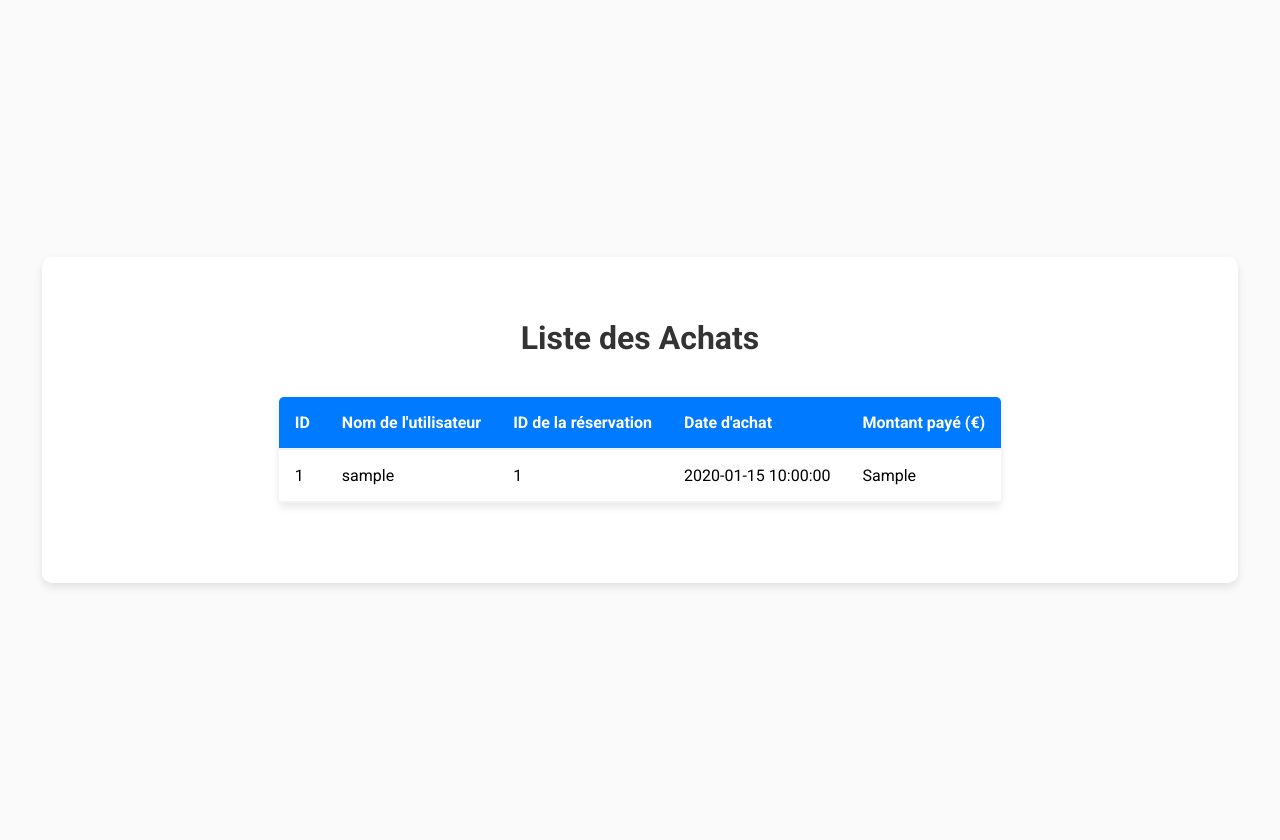
After one commit to Lilian-Noacco/SAE-R4.DevCloud.10, a Python web app: template templates/achats.html in a window 1280 px wide. The commit adds this page. Run offline with Jinja, Linux system fonts and the light colour scheme; the template is opened without the code that fills it: most values are stand-ins (such as "Sample title", 1, 10 or a date in 2020).

Commit message:
fix(front): edit HTML / CSS

```diff
--- a/main.py
+++ b/main.py
@@ -41,7 +41,7 @@ def get_achats():
     headers = {'Authorization': f'Token {session.get("token")}'}
     response = requests.get(f"{API_BASE_URL}achats/", headers=headers)
     achats = response.json()
-    return jsonify(achats)
+    return render_template('achats.html', achats=achats)
 
 
 @app.route('/reservations')
@@ -49,7 +49,7 @@ def get_reservations():
     headers = {'Authorization': f'Token {session.get("token")}'}
     response = requests.get(f"{API_BASE_URL}reservations/", headers=headers)
     reservations = response.json()
-    return jsonify(reservations)
+    return render_template('reservations.html', reservations=reservations)
 
 
 @app.route('/login_register')
--- a/static/styles.css
+++ b/static/styles.css
@@ -1,11 +1,24 @@
+/* styles.css */
+
+/* Common Styles */
 body {
-    font-family: Arial, sans-serif;
-    background-color: #f4f4f4;
+    font-family: 'Roboto', sans-serif;
+    background-color: #fafafa;
     margin: 0;
     padding: 20px;
     display: flex;
-    flex-direction: column;
-    align-items: center;
+    justify-content: center; /* Centrer horizontalement */
+    align-items: center; /* Centrer verticalement */
+    min-height: 100vh; /* S'assurer que le body prend toute la hauteur de la fenêtre */
+}
+
+.container {
+    width: 90%;
+    max-width: 1200px; /* Limiter la largeur maximale */
+    background-color: #ffffff;
+    padding: 40px;
+    box-shadow: 0 4px 8px rgba(0, 0, 0, 0.1);
+    border-radius: 10px;
 }
 
 header {
@@ -15,28 +28,37 @@ header {
 
 h1, h2 {
     color: #333;
+    margin-bottom: 20px;
+}
+
+main {
+    display: flex;
+    justify-content: center; /* Centrer le tableau horizontalement */
 }
 
 table {
-    width: 80%;
+    width: 100%; /* Utiliser toute la largeur du conteneur */
     border-collapse: collapse;
-    box-shadow: 0 0 20px rgba(0, 0, 0, 0.1);
+    box-shadow: 0 4px 8px rgba(0, 0, 0, 0.1);
     margin-bottom: 40px;
+    border-radius: 5px; /* Ajout de coins arrondis */
+    overflow: hidden; /* Pour que la bordure ne déborde pas */
 }
 
 th, td {
-    padding: 12px;
+    padding: 16px;
     background-color: #fff;
     text-align: left;
-    border-bottom: 1px solid #ddd;
+    border-bottom: 2px solid #f2f2f2;
 }
 
 th {
-    background-color: #f2f2f2;
+    background-color: #007bff;
+    color: #ffffff;
 }
 
 tr:hover {
-    background-color: #f1f1f1;
+    background-color: #f9f9f9;
 }
 
 @media (max-width: 768px) {
--- /dev/null
+++ b/templates/achats.html
@@ -0,0 +1,45 @@
+<!DOCTYPE html>
+<html lang="en">
+
+<head>
+    <meta charset="UTF-8">
+    <title>Airflow - Achats</title>
+    <link rel="stylesheet" type="text/css" href="{{ url_for('static', filename='styles.css') }}">
+    <link href="https://fonts.googleapis.com/css2?family=Roboto:wght@300;400;700&display=swap" rel="stylesheet">
+</head>
+
+<body>
+    <div class="container">
+        <header>
+            <h1>Liste des Achats</h1>
+        </header>
+        <main>
+            <div class="table-container">
+                <table>
+                    <thead>
+                        <tr>
+                            <th>ID</th>
+                            <th>Nom de l'utilisateur</th>
+                            <th>ID de la réservation</th>
+                            <th>Date d'achat</th>
+                            <th>Montant payé (€)</th>
+                        </tr>
+                    </thead>
+                    <tbody>
+                        {% for achat in achats %}
+                        <tr>
+                            <td>{{ achat.achat_id }}</td>
+                            <td>{{ achat.user.username }}</td>
+                            <td>{{ achat.reservation_id }}</td>
+                            <td>{{ achat.date_achat }}</td>
+                            <td>{{ achat.montant_paye }}</td>
+                        </tr>
+                        {% endfor %}
+                    </tbody>
+                </table>
+            </div>
+        </main>
+    </div>
+</body>
+
+</html>
```
Also changed, not shown: other parts of static/styles.css (+43 -1 lines), templates/login_register.html (+6 -40 lines), templates/reservations.html (added, +45 -0 lines), templates/vols.html (+16 -6 lines), sae410/db.sqlite3.
